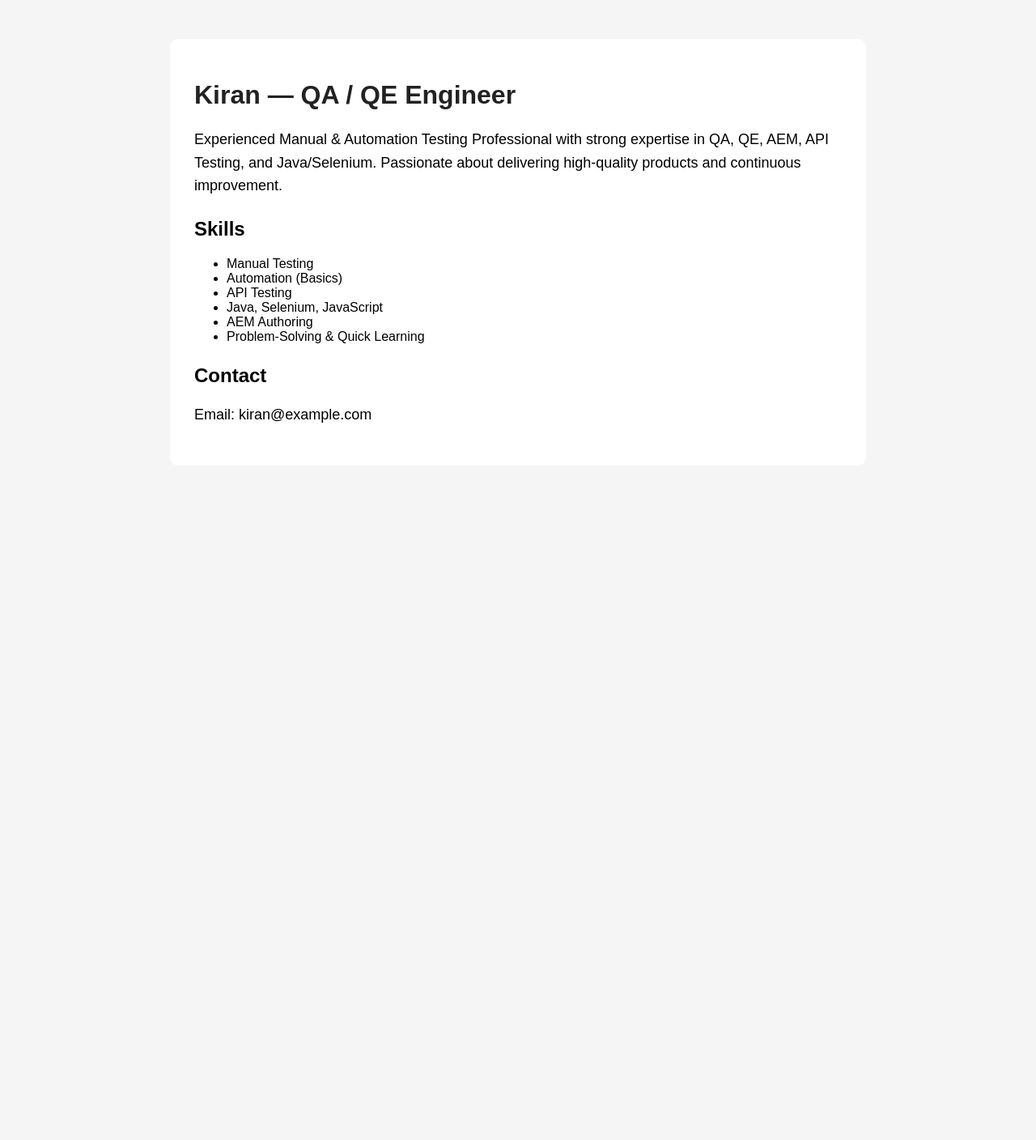
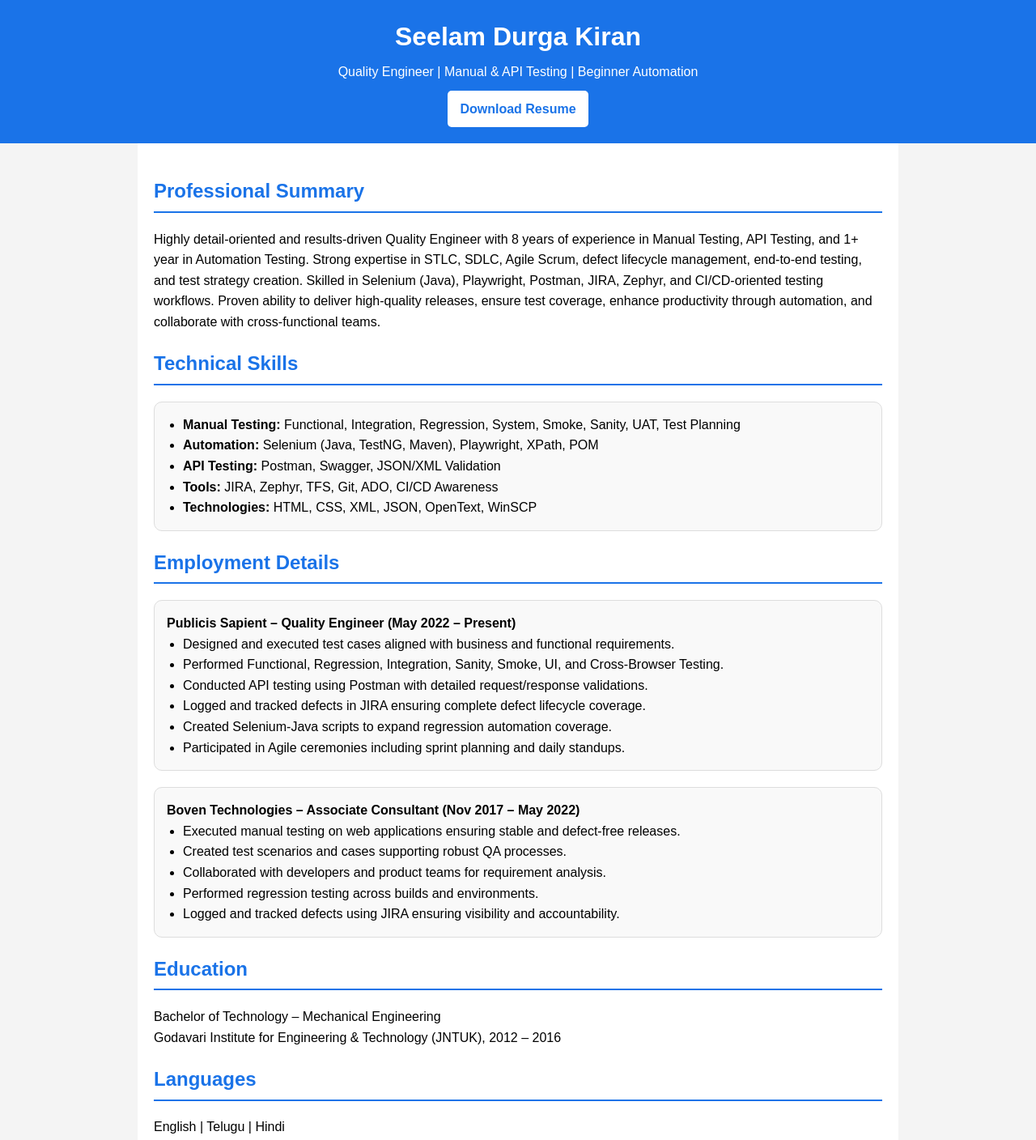
Before and after one commit to kiran-qualityeng/kiran-qualityeng.github.io, a plain HTML site: page index.html in a window 1280 px wide. Shown: the whole page at 81% size. Before the commit the page ends 800 px from the top, so only its background shows below. Drawn offline with Linux system fonts and the light colour scheme.

Commit message:
Update index.html

```diff
--- a/index.html
+++ b/index.html
@@ -1,40 +1,84 @@
-
 <!DOCTYPE html>
 <html lang="en">
 <head>
-<meta charset="UTF-8" />
-<meta name="viewport" content="width=device-width, initial-scale=1.0" />
-<title>Kiran | QA & QE Engineer</title>
+<meta charset="UTF-8">
+<meta name="viewport" content="width=device-width, initial-scale=1.0">
+<title>Seelam Durga Kiran - Portfolio</title>
 <style>
-    body { font-family: Arial, sans-serif; padding: 40px; background: #f5f5f5; }
-    .container { max-width: 800px; margin: auto; background: #fff; padding: 30px; border-radius: 10px; }
-    h1 { color: #222; }
-    p { font-size: 18px; line-height: 1.6; }
-    .section { margin-top: 25px; }
+    body { font-family: Arial, sans-serif; margin: 0; padding: 0; line-height: 1.6; background: #f4f4f4; }
+    header { background: #1a73e8; color: #fff; padding: 20px 10px; text-align: center; }
+    header h1 { margin: 0; }
+    header p { margin: 5px 0 10px 0; }
+    .btn { display: inline-block; background: #fff; color: #1a73e8; padding: 10px 15px; border-radius: 5px; text-decoration: none; font-weight: bold; }
+    .container { max-width: 900px; margin: auto; padding: 20px; background: #fff; }
+    h2 { color: #1a73e8; border-bottom: 2px solid #1a73e8; padding-bottom: 5px; }
+    .card { border: 1px solid #ddd; border-radius: 10px; padding: 15px; margin-bottom: 20px; background: #f9f9f9; }
+    ul { margin: 0; padding-left: 20px; }
 </style>
 </head>
 <body>
+
+<header>
+    <h1>Seelam Durga Kiran</h1>
+    <p>Quality Engineer | Manual & API Testing | Beginner Automation</p>
+    <a href="Kiran_ATS_Resume.pdf" target="_blank" class="btn">Download Resume</a>
+</header>
+
 <div class="container">
-    <h1>Kiran — QA / QE Engineer</h1>
-    <p>Experienced Manual & Automation Testing Professional with strong expertise in QA, QE, AEM, API Testing, and Java/Selenium.
-    Passionate about delivering high‑quality products and continuous improvement.</p>
+    <section id="summary">
+        <h2>Professional Summary</h2>
+        <p>Highly detail-oriented and results-driven Quality Engineer with 8 years of experience in Manual Testing, API Testing, and 1+ year in Automation Testing. Strong expertise in STLC, SDLC, Agile Scrum, defect lifecycle management, end-to-end testing, and test strategy creation. Skilled in Selenium (Java), Playwright, Postman, JIRA, Zephyr, and CI/CD-oriented testing workflows. Proven ability to deliver high-quality releases, ensure test coverage, enhance productivity through automation, and collaborate with cross-functional teams.</p>
+    </section>
 
-    <div class="section">
-        <h2>Skills</h2>
-        <ul>
-            <li>Manual Testing</li>
-            <li>Automation (Basics)</li>
-            <li>API Testing</li>
-            <li>Java, Selenium, JavaScript</li>
-            <li>AEM Authoring</li>
-            <li>Problem-Solving & Quick Learning</li>
-        </ul>
-    </div>
+    <section id="skills">
+        <h2>Technical Skills</h2>
+        <div class="card">
+            <ul>
+                <li><b>Manual Testing:</b> Functional, Integration, Regression, System, Smoke, Sanity, UAT, Test Planning</li>
+                <li><b>Automation:</b> Selenium (Java, TestNG, Maven), Playwright, XPath, POM</li>
+                <li><b>API Testing:</b> Postman, Swagger, JSON/XML Validation</li>
+                <li><b>Tools:</b> JIRA, Zephyr, TFS, Git, ADO, CI/CD Awareness</li>
+                <li><b>Technologies:</b> HTML, CSS, XML, JSON, OpenText, WinSCP</li>
+            </ul>
+        </div>
+    </section>
 
-    <div class="section">
-        <h2>Contact</h2>
-        <p>Email: kiran@example.com</p>
-    </div>
+    <section id="experience">
+        <h2>Employment Details</h2>
+        <div class="card">
+            <b>Publicis Sapient – Quality Engineer (May 2022 – Present)</b>
+            <ul>
+                <li>Designed and executed test cases aligned with business and functional requirements.</li>
+                <li>Performed Functional, Regression, Integration, Sanity, Smoke, UI, and Cross-Browser Testing.</li>
+                <li>Conducted API testing using Postman with detailed request/response validations.</li>
+                <li>Logged and tracked defects in JIRA ensuring complete defect lifecycle coverage.</li>
+                <li>Created Selenium-Java scripts to expand regression automation coverage.</li>
+                <li>Participated in Agile ceremonies including sprint planning and daily standups.</li>
+            </ul>
+        </div>
+        <div class="card">
+            <b>Boven Technologies – Associate Consultant (Nov 2017 – May 2022)</b>
+            <ul>
+                <li>Executed manual testing on web applications ensuring stable and defect-free releases.</li>
+                <li>Created test scenarios and cases supporting robust QA processes.</li>
+                <li>Collaborated with developers and product teams for requirement analysis.</li>
+                <li>Performed regression testing across builds and environments.</li>
+                <li>Logged and tracked defects using JIRA ensuring visibility and accountability.</li>
+            </ul>
+        </div>
+    </section>
+
+    <section id="education">
+        <h2>Education</h2>
+        <p>Bachelor of Technology – Mechanical Engineering<br/>
+        Godavari Institute for Engineering & Technology (JNTUK), 2012 – 2016</p>
+    </section>
+
+    <section id="languages">
+        <h2>Languages</h2>
+        <p>English | Telugu | Hindi</p>
+    </section>
 </div>
+
 </body>
 </html>
```
